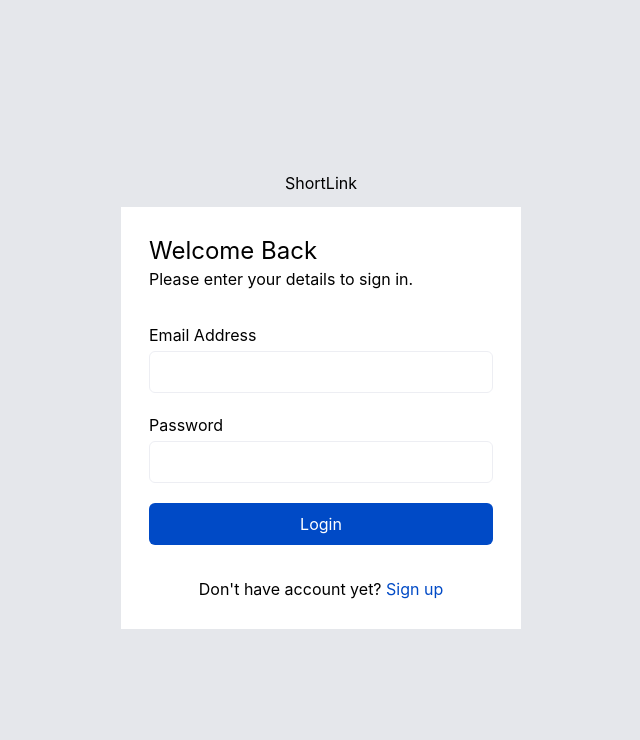
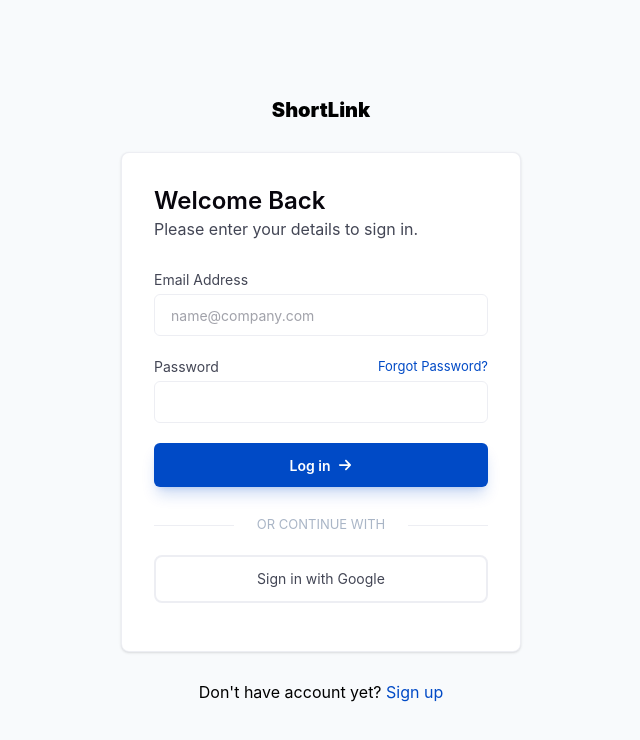
Before and after one commit to bildanjhry/koda-b8-phase3-frontend, a React (Vite) app: page /login in a window 1280 px wide. Shown: the top 740 px of the page, without its empty margins (319-959 px from the left). Built offline with nearby package versions, Linux system fonts and the light colour scheme.

Commit message:
feat: do some refinement and refactoring

```diff
--- a/src/components/Layouts/MainLayout.jsx
+++ b/src/components/Layouts/MainLayout.jsx
@@ -4,7 +4,7 @@ import Footer from "../ui/Footer"
 
 export default function MainLayout(){
     return(
-        <div className="flex w-screen flex-col overflow-x-hidden">
+        <div className="flex flex-col overflow-x-hidden">
             <Navbar/>
             <main className="flex-1">
                 <Outlet/>
--- a/src/components/ui/Banner.jsx
+++ b/src/components/ui/Banner.jsx
@@ -2,9 +2,12 @@ import { useState } from "react";
 import { FiLink2 } from "react-icons/fi";
 import { FiCopy } from "react-icons/fi";
 import { Link } from "react-router";
+import { MdLink } from "react-icons/md";
 
 export default function Banner(){
     const [shorten, setShorten] = useState("")
+    const [activeCopy, setActiveCopy] = useState(false)
+
     async function handleSubmit(e){
         e.preventDefault()
         try{
@@ -31,14 +34,18 @@ export default function Banner(){
     async function copyToClipboard(){
         try {
             await navigator.clipboard.writeText(shorten)
-            console.log("Copied!")
+            setActiveCopy(true)
+            setTimeout(() => {
+                setActiveCopy(false)
+            },500)
         } catch (err) {
-            console.error("Gagal copy:", err)
+            console.error(err)
         }
     }
 
     return(
-        <div className="h-169 cent-content size-200 bg-radial from-[#004AC60D] to-[#004AC600] w-full flex-col gap-10">
+        <div className="h-169 cent-content size-200 bg-radial
+        from-[#004AC60D] to-[#004AC600] w-full flex-col gap-10">
 
             <article className="flex flex-col items-center gap-3 w-[80%]">
                 <h1>
@@ -53,13 +60,13 @@ export default function Banner(){
 
             <div className="cent-content gap-4 text-[14px]">
                 <button type="button"
-                className="text-white w-35 rounded-md font-bold h-12
-                bg-linear-to-r from-(--primary) to-(--primary)/80">
+                className="text-white cursor-pointer w-35 rounded-md font-bold h-12
+                bg-linear-to-r from-[#004AC6] to-[#2563EB]">
                     Get Started
                 </button>
                 <button
                 type="button"
-                className="w-35 h-12 rounded-md border border-(--border)
+                className="w-35 h-12 rounded-md cursor-pointer border border-(--border)
                 text-(--primary) font-bold">
                     Learn More
                 </button>
@@ -72,11 +79,14 @@ export default function Banner(){
                 rounded-lg shadow-cus">
                     <div className="w-full h-full bg-white rounded-lg flex justify-between
                     items-center px-2">
+                        <div className="w-10 pt-1 text-(--mute) cent-content text-xl h-full bg-white">
+                            <MdLink/>
+                        </div>
                         <input type="text"
                         id="url"
                         name="url"
                         placeholder="https://very-long-architectural-url.com/asset-id-99238-x1"
-                        className="flex-1 h-full pt-1 pl-4 outline-none"/>
+                        className="flex-1 h-full pt-1 outline-none"/>
                         <button type="submit"
                         className="w-[20%] cursor-pointer text-white
                         rounded-md font-bold h-12 bg-linear-to-r from-(--primary) to-(--primary)/90">
@@ -87,10 +97,10 @@ export default function Banner(){
 
                 { shorten !== "" &&
                 <div className="h-15 mt-xp flex font-semibold text-sm items-center overflow-hidden
-                bg-white rounded-md shadow-md w-full">
+                bg-white rounded-md shadow-md w-full relative transition duration-75 ease-in-out">
                     <button
                     type="button"
-                    className="w-10 ml-2 pl-4 rounded-l-md bg-gray-50  text-(--primary) h-[80%]
+                    className="w-10 ml-2 pl-4 rounded-l-md bg-gray-50 text-(--primary) h-[80%]
                     cent-content cursor-pointer">
                         <FiLink2 className="text-lg"/>
                     </button>
@@ -99,10 +109,19 @@ export default function Banner(){
                             <p className="text-(--primary)">{shorten}</p>
                         </Link>
                     </div>
+
+                    { activeCopy &&
+                    <div className="w-15 h-7 bg-(--accent) right-14 cent-content
+                    top-4 text-[10px] font-semibold text-[#394C84] rounded-md absolute">
+                        COPIED
+                    </div>
+                    }
+
                     <button
                     type="button"
                     onClick={copyToClipboard}
-                    className="cursor-pointer cent-content h-[80%] bg-gray-50 flex mr-2 rounded-r-md w-15">
+                    className="cursor-pointer
+                    cent-content h-[80%] bg-gray-50 flex mr-2 rounded-r-md w-15">
                         <FiCopy className="text-md"/>
                     </button>
                 </div> }
--- a/src/components/ui/Footer.jsx
+++ b/src/components/ui/Footer.jsx
@@ -22,7 +22,7 @@ export default function Footer(){
     ]
 
     return(
-        <div className="h-30.25 bg-(--base) font-semibold text-(--mute)
+        <div className="h-30.25 bg-(--base) text-[14px] font-semibold text-(--mute)
 				px-10 w-full flex items-center justify-between">
             <section>
                 <p>© 2026 SHORTLINK. THE DIGITAL ARCHITECT.</p>
--- a/src/components/ui/Navbar.jsx
+++ b/src/components/ui/Navbar.jsx
@@ -6,12 +6,12 @@ export default function Navbar(){
     const location = useLocation()
 
     return(
-        <div className="h-16 flex w-full shadow-sm items-center px-10 justify-between">
+        <div className="h-16 flex w-full border-b-3 border-slate-100 items-center px-10 justify-between">
             <section className="flex items-center gap-8 h-full">
                 <div>
                     <p className="font-[1000] text-[20px]">ShortLink</p>
                 </div>
-                <ul className="flex items-end h-full gap-5 text-[14px]">
+                <ul className="flex items-end text-(--mute) h-full gap-5 text-[14px]">
                     <li className={classNames(
                         `h-[63%] w-20  mb-1`,
                         { 'border-b-2 text-(--primary) border-(--primary)' : location.pathname === "/"}
@@ -40,6 +40,7 @@ export default function Navbar(){
                     </li>
                 </ul>
             </section>
+
             <section className="flex gap-7 text-sm">
                 <Link
                 className="h-9 cent-content"
@@ -47,7 +48,8 @@ export default function Navbar(){
                     Login
                 </Link>
                 <button
-                className="bg-(--primary) rounded-md cursor-pointer font-semibold text-white h-9 w-21.75"
+                className="bg-(--primary) rounded-lg shadow-button cursor-pointer
+                font-semibold text-white h-9 w-21.75"
                 type="button">
                     Logout
                 </button>
--- a/src/pages/MyLinks.jsx
+++ b/src/pages/MyLinks.jsx
@@ -134,8 +134,8 @@ export default function MyLinks(){
 
                             <div className="flex-1 text-xl flex items-center relative justify-between">
                                 { activeCopy && url === item.shorted_url &&
-                                <div className="w-15 h-7 bg-(--accent) right-10 cent-content
-                                top-2 text-xs text-[#394C84] rounded-md absolute">
+                                <div className="w-15 h-7 bg-(--accent) right-20 cent-content
+                                top-11 text-[10px] font-semibold text-[#394C84] rounded-md absolute">
                                     COPIED
                                 </div>
                                 }
--- a/src/pages/auth/Login.jsx
+++ b/src/pages/auth/Login.jsx
@@ -1,5 +1,7 @@
 import { Link } from "react-router"
 import { useNavigate } from "react-router"
+import { HiArrowRight } from "react-icons/hi2";
+import { FaArrowRight } from "react-icons/fa6";
 
 export default function Login() {
 	const navigate = useNavigate()
@@ -30,41 +32,60 @@ export default function Login() {
 	}
 
     return (
-        <div className="cent-content w-full h-screen gap-3 flex-col bg-gray-200">
-            <h3>ShortLink</h3>
-            <div className="flex flex-col w-[400px] bg-white p-7">
+        <div className="cent-content w-full h-screen gap-7 flex-col bg-slate-50">
+            <p className="text-xl font-[1000]">ShortLink</p>
+            <div className="flex flex-col w-100 rounded-lg border border-(--border) shadow-sm bg-white p-8">
                 <form
 					onSubmit={handleSubmit}
 				    action=""
-                    className="flex flex-col gap-8 w-full">
+                    className="flex flex-col text-(--text) gap-5 w-full">
                     <header className="text-left">
-                        <p className="text-2xl">Welcome Back</p>
+                        <p className="text-2xl font-semibold text-(--text-h)">Welcome Back</p>
                         <p>Please enter your details to sign in.</p>
                     </header>
-                    <main className="flex flex-col gap-5">
+
+                    <main className="flex mt-2 flex-col gap-5 text-[14px]">
                         <div className="flex flex-col text-left gap-1">
                             <label htmlFor="email">Email Address</label>
                             <input
-                                className="h-10.5 outline-none pl-4 rounded-md border border-(--border)"
+                                placeholder="name@company.com"
+                                className="h-10.5 text-[14px] outline-none pl-4 rounded-md border border-(--border)"
                                 type="text" name="email" id="email" />
                         </div>
                         <div className="flex flex-col text-left gap-1">
-                            <label htmlFor="password">Password</label>
+                            <div className="flex items-center justify-between">
+                                <label htmlFor="password">Password</label>
+                                <p className="text-(--primary) text-[13px]">Forgot Password?</p>
+                            </div>
                             <input
                                 className="h-10.5 outline-none pl-4 rounded-md border border-(--border)"
                                 type="password" name="password" id="password" />
                         </div>
                         <button
                             type="submit"
-                            className="w-full cursor-pointer h-10.5 rounded-md bg-(--primary) text-white">
-                            Login
+                            className="w-full cursor-pointer
+                            shadow-button cent-content font-semibold gap-2 h-11 rounded-md bg-(--primary) text-white">
+                            <p>Log in</p>
+                            <FaArrowRight/>
                         </button>
+
+                        <div className="flex mt-2 items-center gap-2 w-full text-(--more-mute)/80 text-[13px] justify-between">
+                            <span className="h-px w-20 bg-(--border)"></span>
+                            <p>OR CONTINUE WITH</p>
+                            <span className="h-px w-20 bg-(--border)"></span>
+                        </div>
+
+                        <div className="w-full h-12 mb-4 border-2 border-(--border) rounded-lg content-center">
+                            Sign in with Google
+                        </div>
+
                     </main>
-                    <footer>
-                        <p>Don't have account yet? <span className="text-(--primary)"><Link to={"/register"}>Sign up</Link></span></p>
-                    </footer>
                 </form>
             </div>
+            <footer>
+                <p>Don't have account yet? <span className="text-(--primary)">
+                    <Link to={"/register"}>Sign up</Link></span></p>
+            </footer>
         </div>
     )
 }
```
Also changed, not shown: src/components/ui/Features.jsx (+5 -2 lines).
